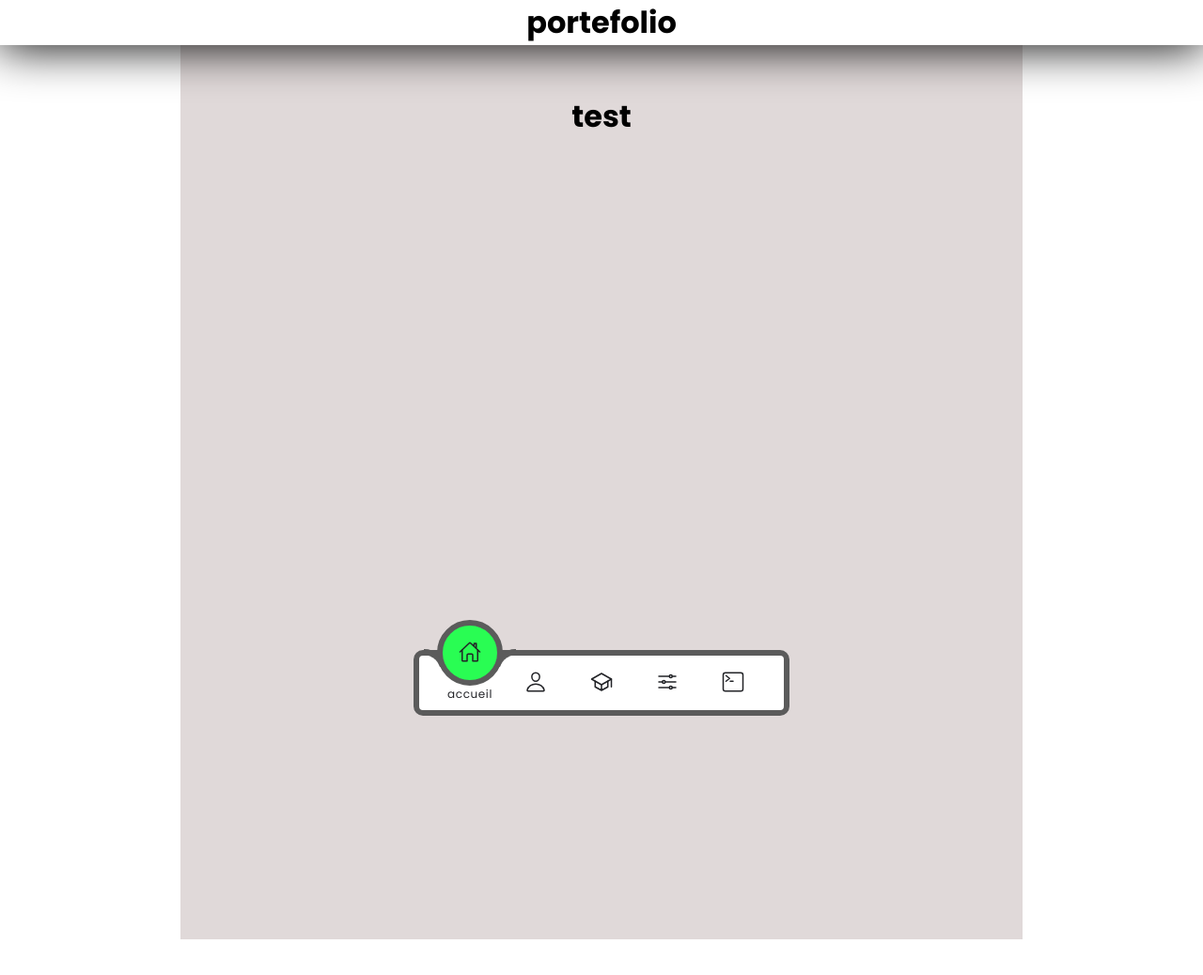
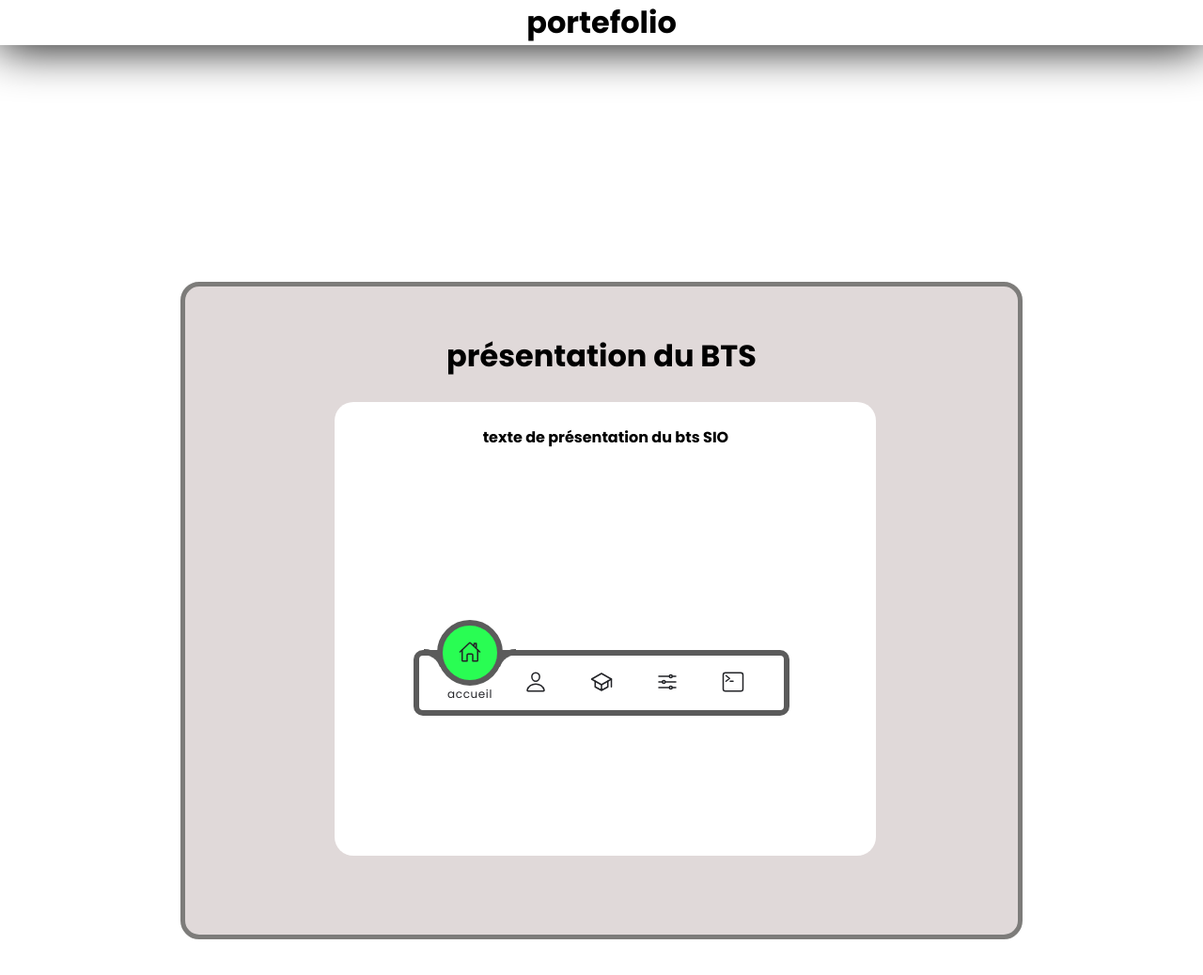
Before and after one commit to nnaova/portefolio-test, a plain HTML site: page index.html in a window 1280 px wide. Shown: the whole page at 94% size. Before the commit the page ends 1000 px from the top, so only its background shows below. Drawn offline with nearby package versions, Linux system fonts and the light colour scheme.

Commit message:
création de la maquette de la page d'accueil

```diff
--- a/index.html
+++ b/index.html
@@ -9,10 +9,15 @@
 </head>
 <body>
     <div class="test">
-        <br><br><br><br>
+        <br><br>
         <h1>
-            test
+            présentation du BTS
         </h1>
+        <br>
+        <h4 class="presentation">
+            <br>
+            texte de présentation du bts SIO
+        </h4>
     </div>
 
     <!--navbar-->
--- a/style.css
+++ b/style.css
@@ -16,11 +16,25 @@
 }
 .test
 {
-    height: 1000px;
+    height: 700px;
     width: 70%;
+    margin-top: 300px;
+    margin-bottom: 100px;
     background-color: #E0D9D9;
     text-align: center;
     z-index: 4;
+    border-radius: 20px;
+    border: solid 5px var(--backcolor);
+}
+.presentation
+{
+    width: 65%;
+    height: 70%;
+    margin-left: 18%;
+    background-color: #fff;
+    text-align: center;
+    align-items: center;
+    border-radius: 20px;
 }
 body
 {
```
